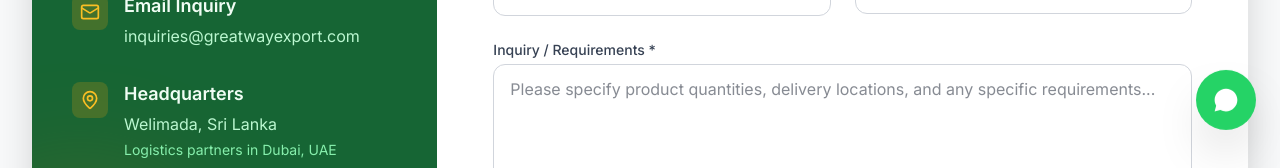
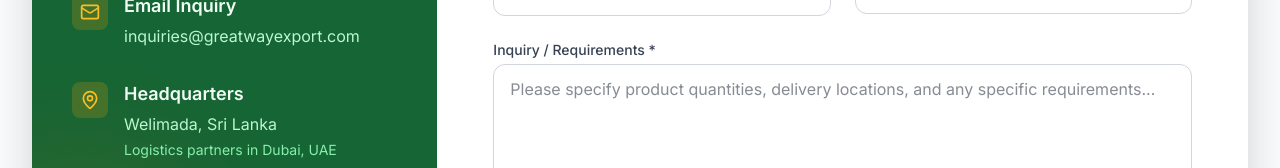
Before and after one commit to JawziAhamed/Greatway-Ceylon, a React (Vite) app in the folder frontend/: page /contact in a window 1280 px wide. Shown: the part 632-800 px from the top of the page. Built offline with nearby package versions, Linux system fonts and the light colour scheme; no server answers.

Commit message:
Match WhatsApp icon to branded badge

```diff
--- a/frontend/src/components/WhatsAppButton.jsx
+++ b/frontend/src/components/WhatsAppButton.jsx
@@ -9,10 +9,10 @@ export default function WhatsAppButton() {
             href={`https://wa.me/${whatsappNumber}?text=${whatsappMessage}`}
             target="_blank"
             rel="noopener noreferrer"
-            className="fixed bottom-6 right-6 z-50 bg-[#25D366] text-white p-4 rounded-full shadow-2xl hover:bg-[#128C7E] transition-all duration-300 hover:scale-110 flex items-center justify-center animate-bounce group"
+            className="fixed bottom-6 right-6 z-50 relative inline-flex h-16 w-16 items-center justify-center rounded-full shadow-2xl transition-all duration-300 hover:scale-110 animate-bounce group"
             aria-label="Chat on WhatsApp"
         >
-            <WhatsAppMark className="w-7 h-7" />
+            <WhatsAppMark variant="badge" className="h-16 w-16" />
             {/* Tooltip */}
             <span className="absolute right-full mr-4 bg-gray-900 text-white text-xs px-3 py-1 rounded opacity-0 group-hover:opacity-100 transition-opacity whitespace-nowrap pointer-events-none">
                 Chat with us!
--- a/frontend/src/components/WhatsAppMark.jsx
+++ b/frontend/src/components/WhatsAppMark.jsx
@@ -1,19 +1,21 @@
-export default function WhatsAppMark({ className = 'w-7 h-7' }) {
+export default function WhatsAppMark({ className = 'w-7 h-7', variant = 'glyph' }) {
+    const isBadge = variant === 'badge';
+
     return (
         <svg
-            viewBox="0 0 24 24"
-            fill="none"
+            viewBox="0 0 64 64"
             xmlns="http://www.w3.org/2000/svg"
             className={className}
             aria-hidden="true"
         >
+            {isBadge && <circle cx="32" cy="32" r="30" fill="#25D366" />}
             <path
-                d="M12 2.25C6.63 2.25 2.25 6.63 2.25 12c0 1.73.46 3.4 1.33 4.88L2.25 21.75l4.87-1.22A9.72 9.72 0 0 0 12 21.75c5.37 0 9.75-4.38 9.75-9.75S17.37 2.25 12 2.25Z"
-                fill="currentColor"
+                d="M32 4.5C16.8 4.5 4.5 16.8 4.5 32c0 4.9 1.3 9.6 3.7 13.8L4.5 59.5l13.8-3.5c4.2 2.3 8.9 3.5 13.7 3.5 15.2 0 27.5-12.3 27.5-27.5S47.2 4.5 32 4.5Zm0 3c13.5 0 24.5 11 24.5 24.5S45.5 56.5 32 56.5c-4.4 0-8.7-1.2-12.5-3.3l-.7-.4-10.1 2.6 2.7-9.8-.5-.8A24.4 24.4 0 0 1 7.5 32C7.5 18.5 18.5 7.5 32 7.5Z"
+                fill={isBadge ? '#fff' : 'currentColor'}
             />
             <path
-                d="M16.7 14.9c-.23.65-1.32 1.24-1.82 1.31-.46.06-1.04.09-1.68-.11-.39-.12-.9-.29-1.56-.58-2.73-1.18-4.51-3.93-4.65-4.11-.13-.17-1.11-1.46-1.11-2.79 0-1.33.7-1.98.94-2.24.24-.27.5-.34.67-.34h.47c.15 0 .37-.05.58.45.23.54.79 1.85.86 1.99.07.14.1.32.02.49-.08.17-.13.28-.25.43-.12.15-.27.33-.39.45-.12.12-.25.26-.11.5.14.25.62 1.06 1.35 1.71.92.82 1.69 1.09 1.92 1.21.24.12.38.1.52-.06.14-.17.59-.69.75-.93.16-.24.32-.2.53-.12.21.08 1.39.66 1.63.78.25.12.4.18.46.28.06.1.06.58-.14 1.2Z"
-                fill="#fff"
+                d="M41.5 34.3c-.7 2.1-4.3 4.1-5.9 4.3-1.5.2-3.3.3-5.5-.4-1.3-.4-2.9-.9-5.1-1.8-8.9-3.9-14.6-12.8-15.1-13.4-.4-.5-3.6-4.7-3.6-9 0-4.3 2.3-6.5 3-7.3.8-.9 1.7-1.2 2.2-1.2h1.5c.5 0 1.2-.2 1.9 1.4.7 1.8 2.6 5.9 2.8 6.3.2.5.3 1 .1 1.5-.2.5-.4.9-.7 1.4-.3.4-.8 1-1.1 1.3-.4.4-.7.7-.3 1.6.4.8 2 3.3 4.4 5.6 3 2.8 5.4 3.6 6.1 4 .8.4 1.2.3 1.7-.2.5-.5 1.9-2.3 2.4-3 .5-.7 1-.6 1.7-.3.7.3 4.4 1.8 5.2 2.2.8.4 1.3.5 1.5.9.2.3.2 1.8-.4 3.7Z"
+                fill={isBadge ? '#fff' : 'currentColor'}
             />
         </svg>
     );
--- a/frontend/src/pages/Contact.jsx
+++ b/frontend/src/pages/Contact.jsx
@@ -125,7 +125,7 @@ export default function Contact() {
                                 rel="noopener noreferrer"
                                 className="mt-10 flex items-center justify-center gap-3 bg-[#25D366] hover:bg-[#128C7E] text-white font-bold py-3 px-6 rounded-xl transition-all shadow-lg"
                             >
-                                <WhatsAppMark className="w-6 h-6" />
+                                <WhatsAppMark variant="glyph" className="w-6 h-6" />
                                 WhatsApp Us Now
                             </a>
                         </div>
```
